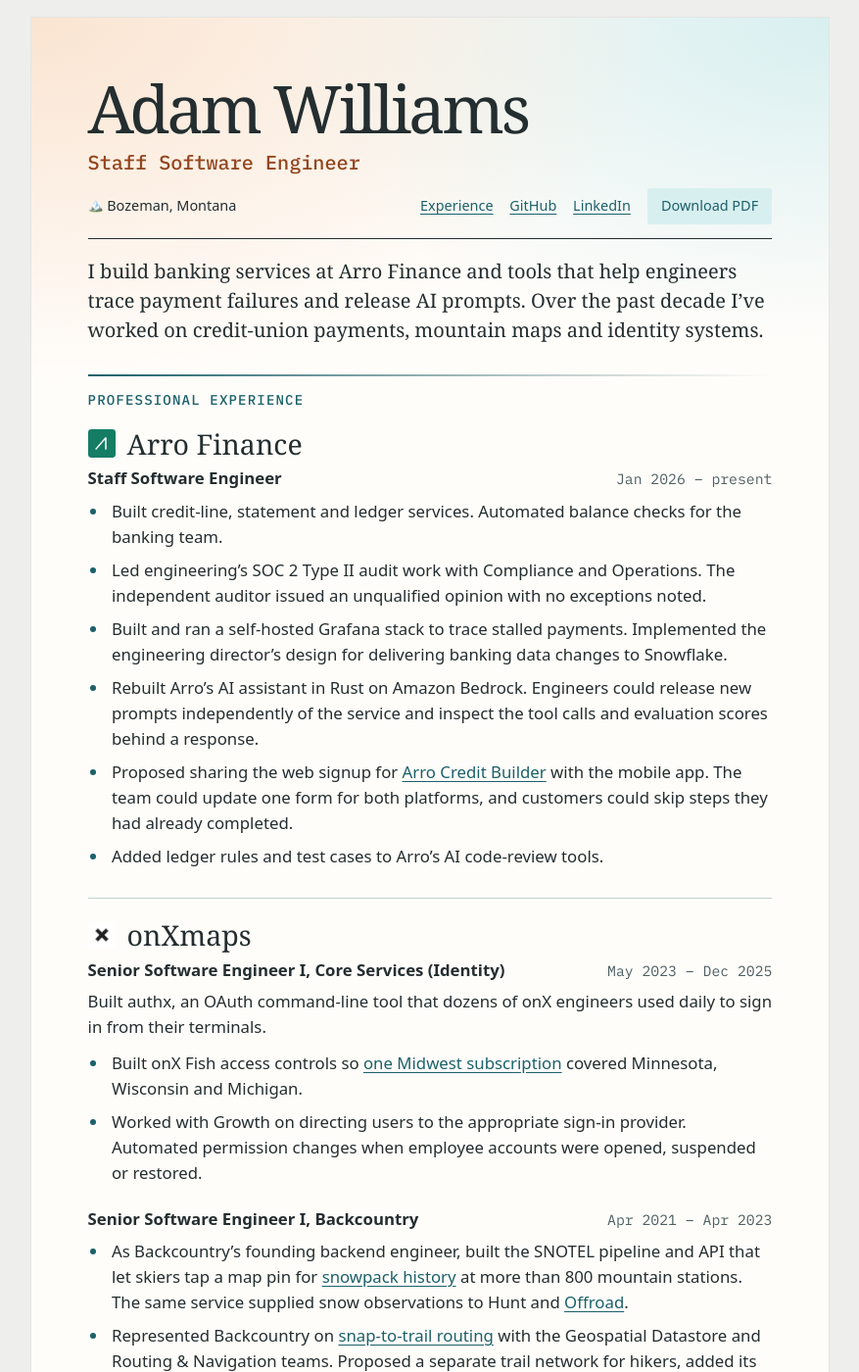
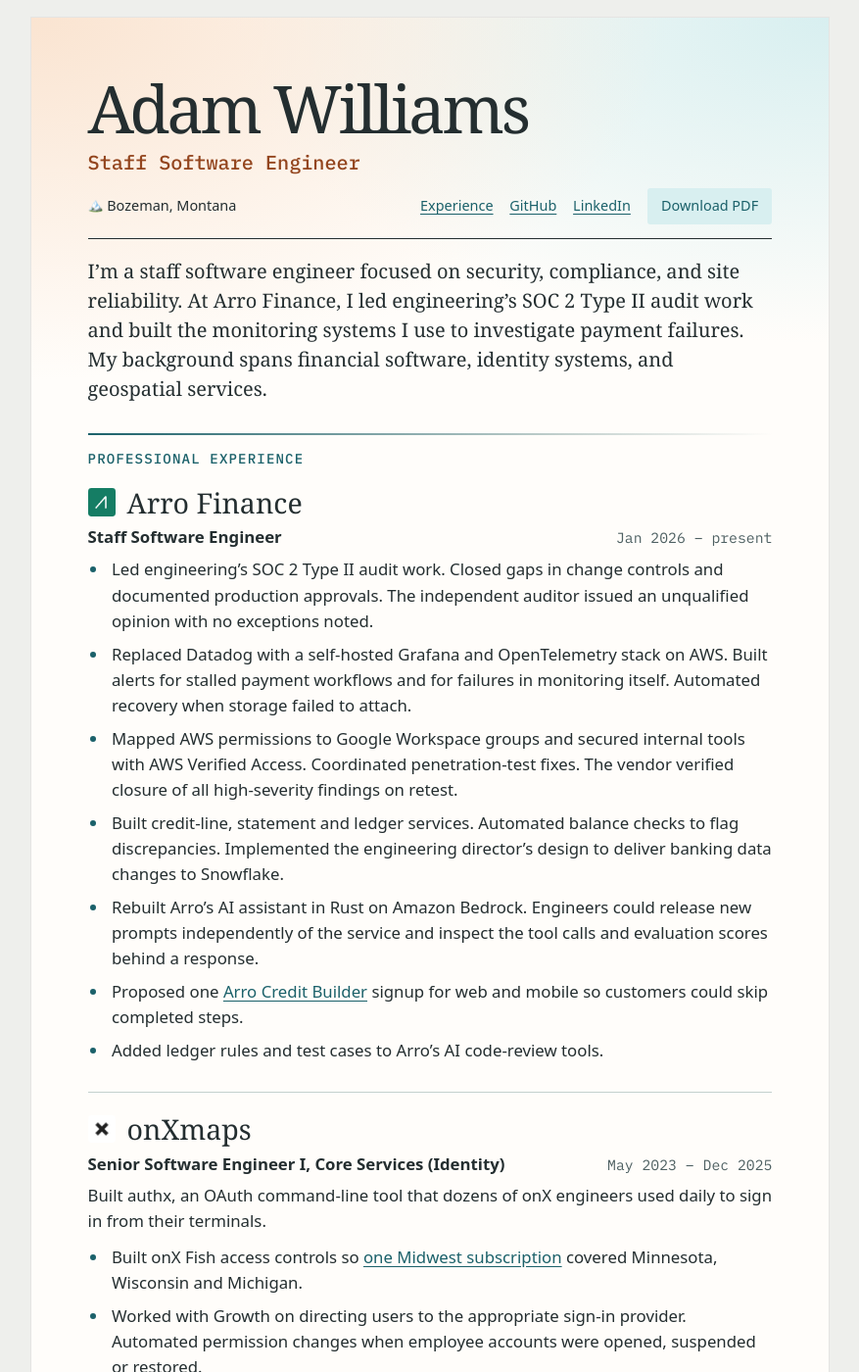
Before and after one commit to awill1988/awill1988.github.io, a Jekyll site: the page built from index.md, in a window 1280 px wide and 1400 px high. Shown: the whole window at 98% size, without its empty margins (201-1078 px from the left). Built offline with Jekyll 4.4.1, drawn with Linux system fonts in a browser that asks for light colours.

Commit message:
docs: lead résumé with security and reliability

```diff
--- a/index.md
+++ b/index.md
@@ -3,7 +3,7 @@ layout: resume
 full_name: Adam Williams
 title: Staff Software Engineer
 location: Bozeman, Montana
-intro: I build banking services at Arro Finance and tools that help engineers trace payment failures and release AI prompts. Over the past decade I’ve worked on credit-union payments, mountain maps and identity systems.
+intro: I’m a staff software engineer focused on security, compliance, and site reliability. At Arro Finance, I led engineering’s SOC 2 Type II audit work and built the monitoring systems I use to investigate payment failures. My background spans financial software, identity systems, and geospatial services.
 ---
 
 ## Professional experience
@@ -14,11 +14,12 @@ intro: I build banking services at Arro Finance and tools that help engineers tr
 
 #### Staff Software Engineer <span class="dates">Jan 2026 – present</span>
 
-- Built credit-line, statement and ledger services. Automated balance checks for the banking team.
-- Led engineering’s SOC 2 Type II audit work with Compliance and Operations. The independent auditor issued an unqualified opinion with no exceptions noted.
-- Built and ran a self-hosted Grafana stack to trace stalled payments. Implemented the engineering director’s design for delivering banking data changes to Snowflake.
+- Led engineering’s SOC 2 Type II audit work. Closed gaps in change controls and documented production approvals. The independent auditor issued an unqualified opinion with no exceptions noted.
+- Replaced Datadog with a self-hosted Grafana and OpenTelemetry stack on AWS. Built alerts for stalled payment workflows and for failures in monitoring itself. Automated recovery when storage failed to attach.
+- Mapped AWS permissions to Google Workspace groups and secured internal tools with AWS Verified Access. Coordinated penetration-test fixes. The vendor verified closure of all high-severity findings on retest.
+- Built credit-line, statement and ledger services. Automated balance checks to flag discrepancies. Implemented the engineering director’s design to deliver banking data changes to Snowflake.
 - Rebuilt Arro’s AI assistant in Rust on Amazon Bedrock. Engineers could release new prompts independently of the service and inspect the tool calls and evaluation scores behind a response.
-- Proposed sharing the web signup for [Arro Credit Builder](https://www.arrofinance.com/creditbuilder) with the mobile app. The team could update one form for both platforms, and customers could skip steps they had already completed.
+- Proposed one [Arro Credit Builder](https://www.arrofinance.com/creditbuilder) signup for web and mobile so customers could skip completed steps.
 - Added ledger rules and test cases to Arro’s AI code-review tools.
 
 ### <img class="employer-logo" alt="" src="{{ '/assets/employers/onx.png' | relative_url }}"> onXmaps
```
Also changed, not shown: README.md.
